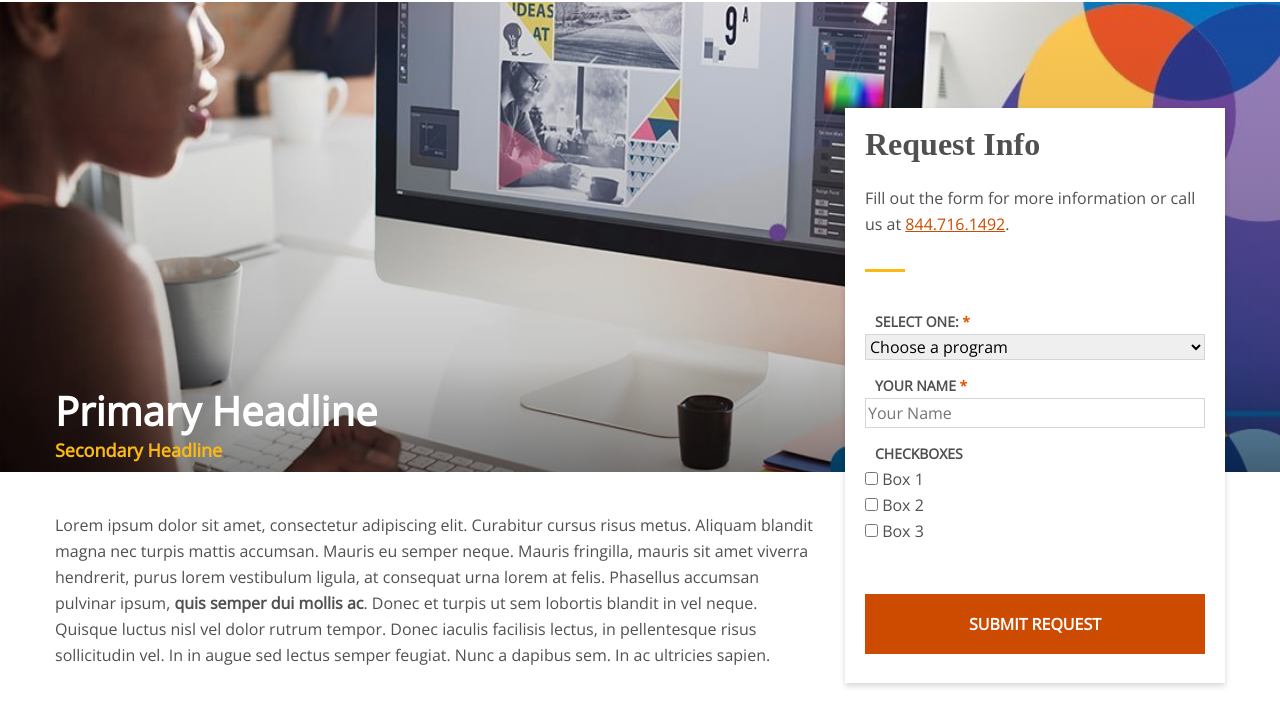
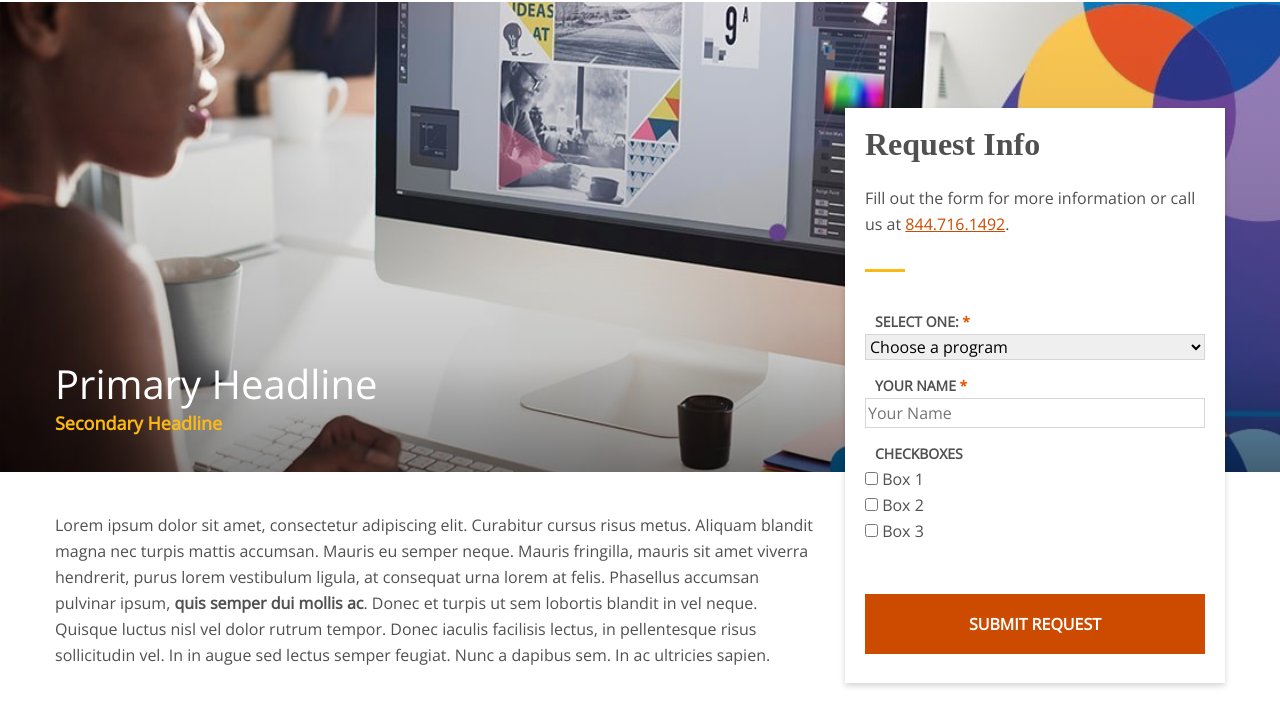
Before and after one commit to noaaj/Web-Developer-Test, a plain HTML site: page index.html in a window 1280 px wide. Shown: the part 44-749 px from the top of the page. Drawn offline with nearby package versions, Linux system fonts and the light colour scheme; a web font is replaced by a local one.

Commit message:
Fixed Issues with Headings in Hero section

```diff
--- a/reset.css
+++ b/reset.css
@@ -17,6 +17,7 @@
   */
   body {
     -webkit-font-smoothing: antialiased;
+    font-weight: normal;
   }
   /*
     5. Improve media defaults
--- a/styles.css
+++ b/styles.css
@@ -18,6 +18,7 @@ html {
 
 h1 {
     font-size: 40px;
+    font-weight: normal;
     line-height: 55px;
     color: var(--lightColor);
 }
@@ -76,7 +77,7 @@ header {
 .heroContent {
     width: 100%;
     max-width: var(--contentWidth);
-    padding: 13px 0px 10px 0px;
+    padding: 13px 0px 37px 0px;
 }
 
 /*Main Body Content Styling */
@@ -275,6 +276,7 @@ footer hr {
     }
 
     .heroContent {
+        padding: 13px 0px 10px 0px;
         background-color: rgb(0, 0, 0, .6);
     }
 
```
